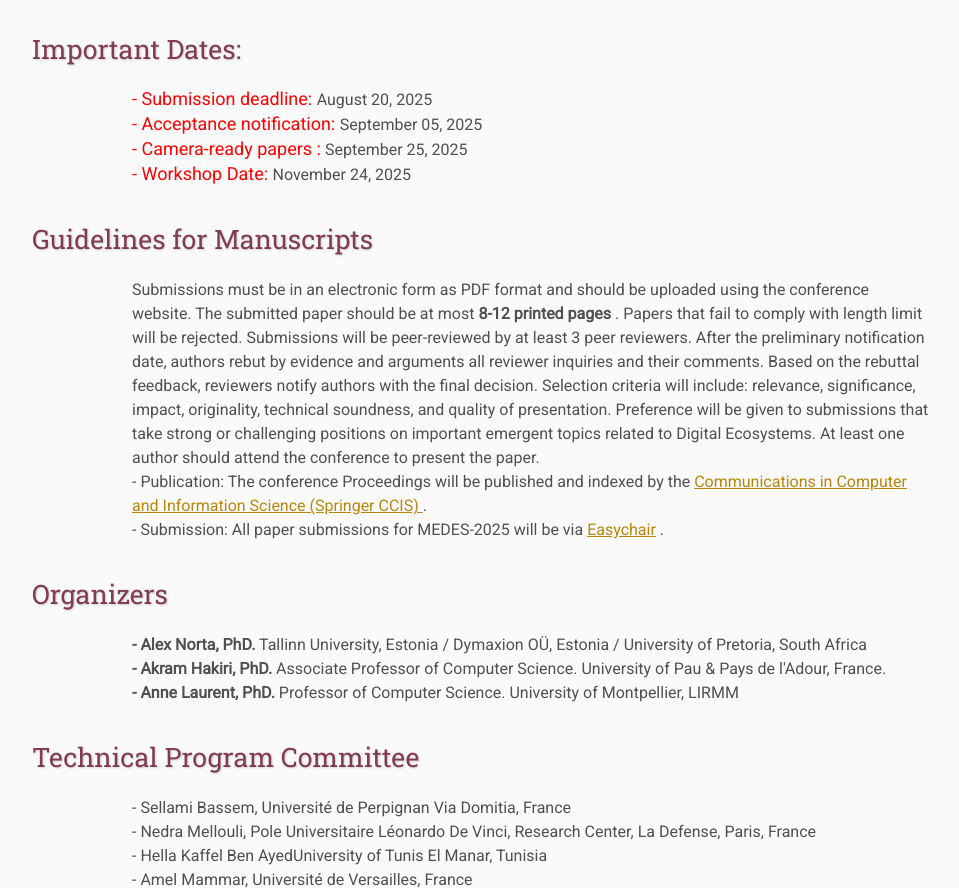
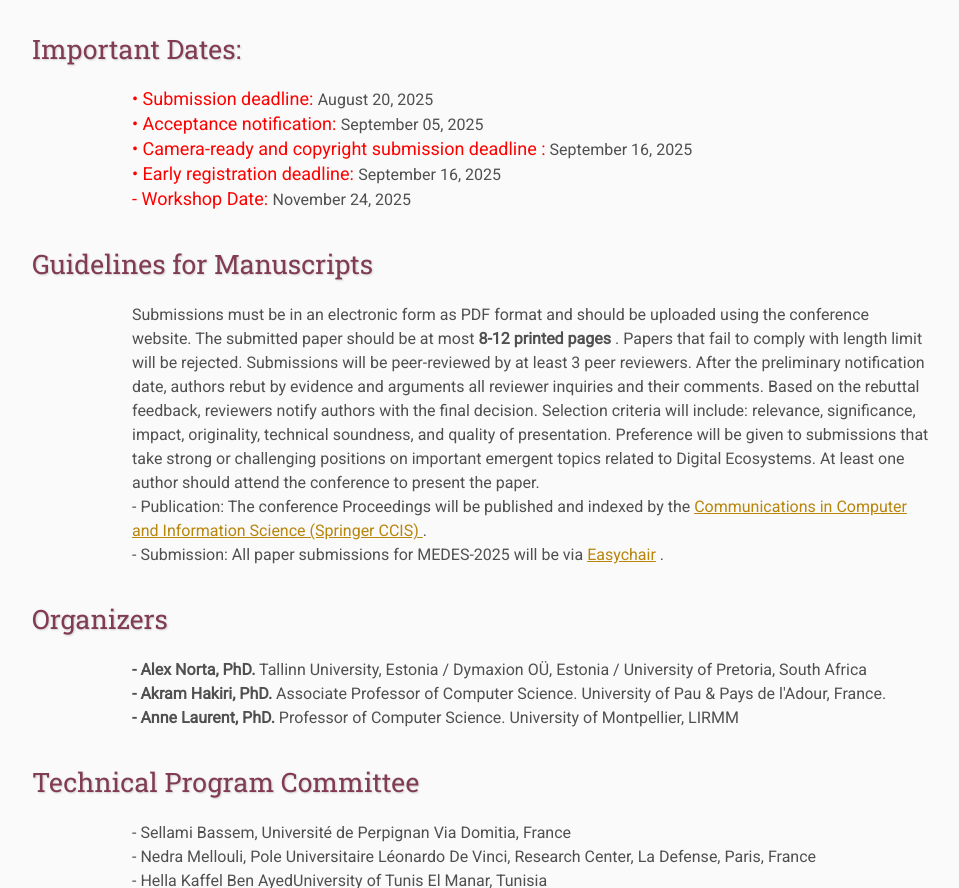
Before and after one commit to hakiri/AIDAOS25, a plain HTML site: page index.html in a window 1280 px wide. Shown: the part 1751-2639 px from the top of the page, without its empty margins (108-1067 px from the left). Drawn offline with Linux system fonts and the light colour scheme.

Commit message:
update dates

```diff
--- a/index.html
+++ b/index.html
@@ -97,12 +97,14 @@
     <h3>Important Dates:</h3>
     <ul>
         <li><span style="color:red; font-size:18px">
-             -   Submission deadline: </span> August 20, 2025</li>
+            •  Submission deadline: </span> August 20, 2025</li>
         <li><span style="color:red; font-size:18px">
-              -  Acceptance notification: </span> September 05, 2025
+            •  Acceptance notification: </span> September 05, 2025
             </li>
         <li><span style="color:red; font-size:18px">
-               - Camera-ready papers :</span> September 25, 2025</li>
+            •  Camera-ready and copyright submission deadline :</span> September 16, 2025</li>
+        <li><span style="color:red; font-size:18px">
+            •  Early registration deadline: </span> September 16, 2025</li>
         <li><span style="color:red; font-size:18px">
                - Workshop Date: </span> November 24, 2025</li>
     </ul>
```
